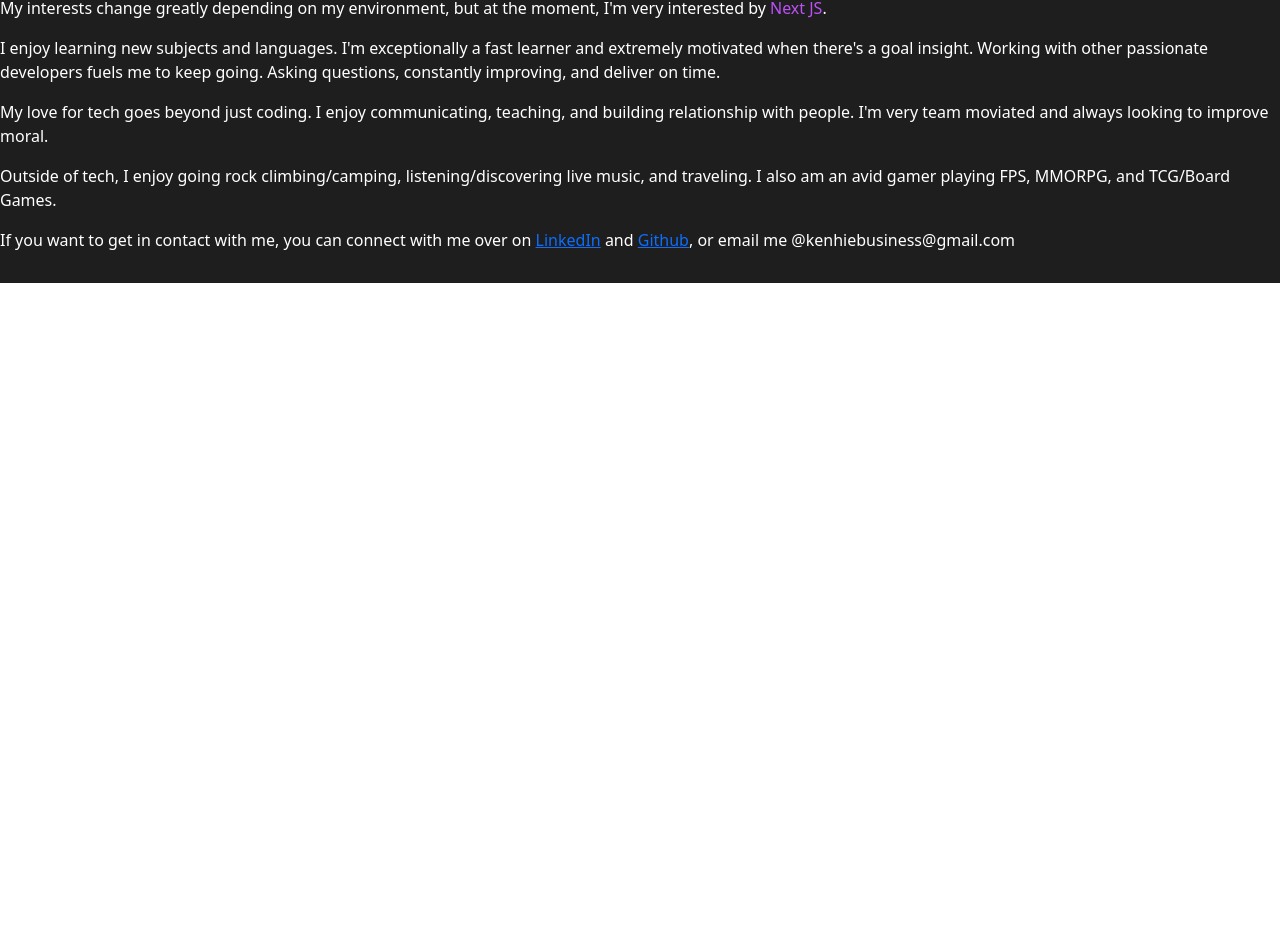
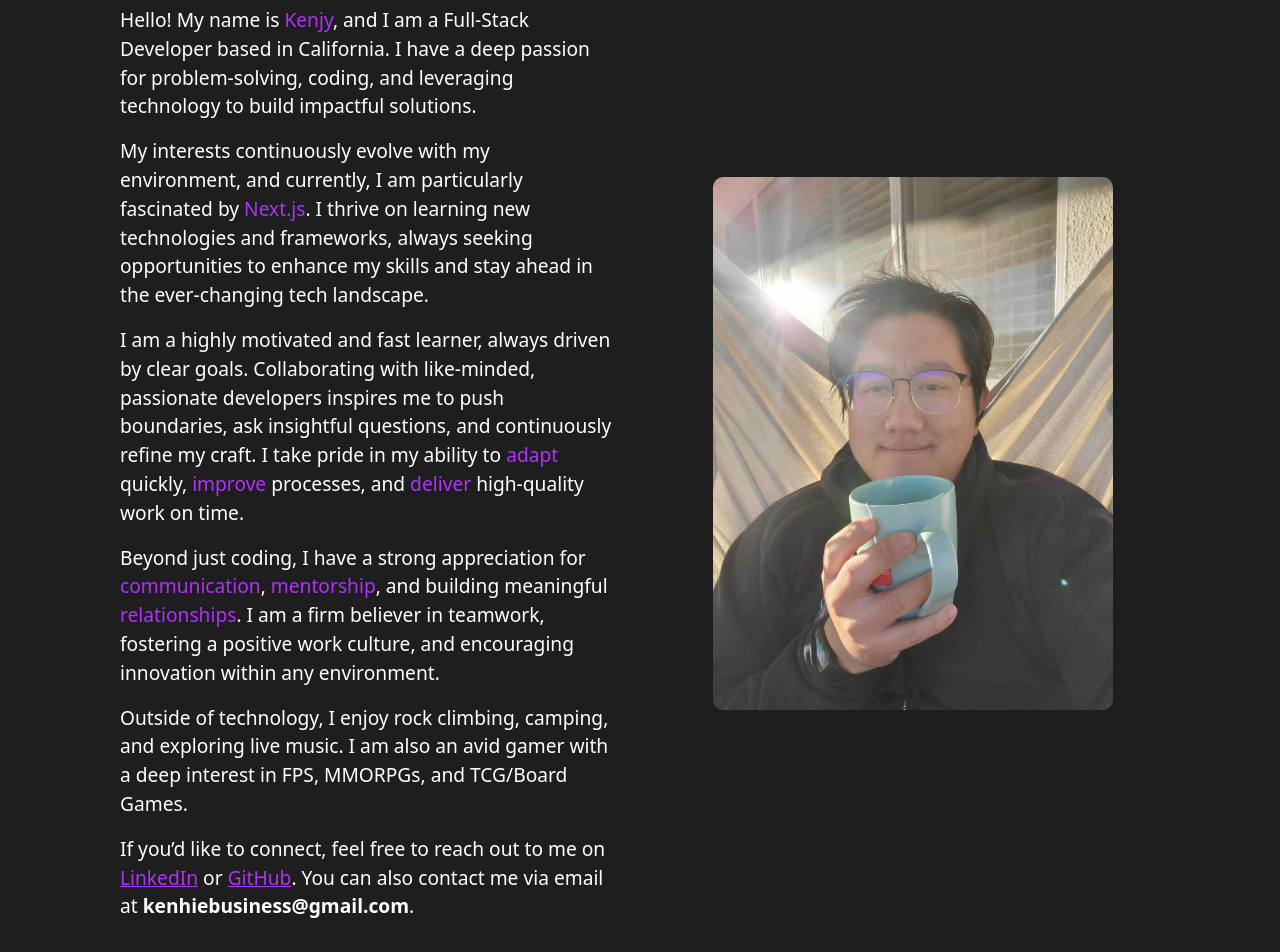
Before and after one commit to Kenhie94/kenjyjap.github.io, a Next.js app in the folder client/: page / in a window 1280 px wide. Shown: the part 1011-1963 px from the top of the page. Before the commit the page ends 1294 px from the top, so only its background shows below. Built offline with nearby package versions, Linux system fonts and the light colour scheme.

Commit message:
Styled about me

```diff
--- a/client/src/app/components/about/About.js
+++ b/client/src/app/components/about/About.js
@@ -2,31 +2,48 @@ import "./aboutstyle.css";
 
 export default function About() {
   return (
-    <div>
-      <h1>About me</h1>
+    <div className="container about-container d-flex flex-row align-items-center justify-content-between">
+      {/* Left Side - Text */}
+      <div className="text-content d-flex flex-column">
+        <h1>About Me</h1>
         <p>
-        Hello! My name is <span>Kenjy</span>, a Fullstack Developer based in California. I'm a passionate developer with a love for problem solving, coding, and technology.
+          Hello! My name is <span>Kenjy</span>, and I am a Full-Stack Developer based in California. I have a deep passion for problem-solving, coding, and leveraging technology to build impactful
+          solutions.
         </p>
         <p>
-        My interests change greatly depending on my environment, but at the moment, I'm very interested by <span>Next JS</span>.
+          My interests continuously evolve with my environment, and currently, I am particularly fascinated by <span>Next.js</span>. I thrive on learning new technologies and frameworks, always
+          seeking opportunities to enhance my skills and stay ahead in the ever-changing tech landscape.
         </p>
         <p>
-        I enjoy learning new subjects and languages. I'm exceptionally a fast learner and extremely motivated when there's a goal insight. Working with other passionate developers fuels me to keep
-        going. Asking questions, constantly improving, and deliver on time.
+          I am a highly motivated and fast learner, always driven by clear goals. Collaborating with like-minded, passionate developers inspires me to push boundaries, ask insightful questions, and
+          continuously refine my craft. I take pride in my ability to <span>adapt</span> quickly, <span>improve</span> processes, and <span>deliver</span> high-quality work on time.
         </p>
-      <p>My love for tech goes beyond just coding. I enjoy communicating, teaching, and building relationship with people. I'm very team moviated and always looking to improve moral.</p>
-      <p>Outside of tech, I enjoy going rock climbing/camping, listening/discovering live music, and traveling. I also am an avid gamer playing FPS, MMORPG, and TCG/Board Games.</p>
         <p>
-        If you want to get in contact with me, you can connect with me over on{" "}
+          Beyond just coding, I have a strong appreciation for <span>communication</span>, <span>mentorship</span>, and building meaningful <span>relationships</span>. I am a firm believer in teamwork, fostering a positive work culture,
+          and encouraging innovation within any environment.
+        </p>
+        <p>Outside of technology, I enjoy rock climbing, camping, and exploring live music. I am also an avid gamer with a deep interest in FPS, MMORPGs, and TCG/Board Games.</p>
+        <p>
+          If you’d like to connect, feel free to reach out to me on{" "}
           <span>
             <a href="https://www.linkedin.com/in/kenjyjap/">LinkedIn</a>
           </span>{" "}
-        and{" "}
+          or{" "}
           <span>
-          <a href="https://github.com/Kenhie94">Github</a>
+            <a href="https://github.com/Kenhie94">GitHub</a>
           </span>
-        , or email me @kenhiebusiness@gmail.com
+          . You can also contact me via email at <strong>kenhiebusiness@gmail.com</strong>.
         </p>
+      </div>
+
+      {/* Right Side - Image */}
+      <div className="image-container">
+        <img
+          src="/images/profile-picture.jpg"
+          alt="Kenjy Jap"
+          className="profile-image"
+        />
+      </div>
     </div>
   );
 }
--- a/client/src/app/components/about/aboutstyle.css
+++ b/client/src/app/components/about/aboutstyle.css
@@ -1,3 +1,41 @@
 span {
-  color: rgb(190, 80, 250);
+  color: rgb(175, 50, 250);
 }
+
+a {
+  color: rgb(175, 50, 250);
+}
+
+p {
+  font-size: larger;
+}
+
+/* Ensure the about section is properly aligned */
+.about-container {
+  display: flex;
+  flex-direction: row;
+  align-items: center;
+  justify-content: space-between;
+  gap: 50px; /* Adjust spacing between text and image */
+  padding: 50px;
+}
+
+/* Left Side - Text Content */
+.text-content {
+  flex: 1; /* Takes up half of the space */
+  max-width: 50%; /* Ensures text doesn't get too wide */
+}
+
+/* Right Side - Image */
+.image-container {
+  flex: 1; /* Takes up the other half */
+  display: flex;
+  justify-content: center;
+  align-items: center;
+}
+
+.profile-image {
+  width: 100%; /* Adjusts image to fit container */
+  max-width: 400px; /* Prevents image from being too large */
+  border-radius: 10px; /* Optional rounded corners */
+}
--- a/client/src/app/components/hero/herostyle.css
+++ b/client/src/app/components/hero/herostyle.css
@@ -17,7 +17,7 @@
 
 .hero-container .introText {
   font-size: 75px;
-  color: rgb(190, 80, 250);
+  color: rgb(175, 50, 250);
 }
 
 .hero-container .subText {
```
Also changed, not shown: client/public/images/profile-picture.jpg (added). Lines whose indentation alone changed are shown as unchanged.
